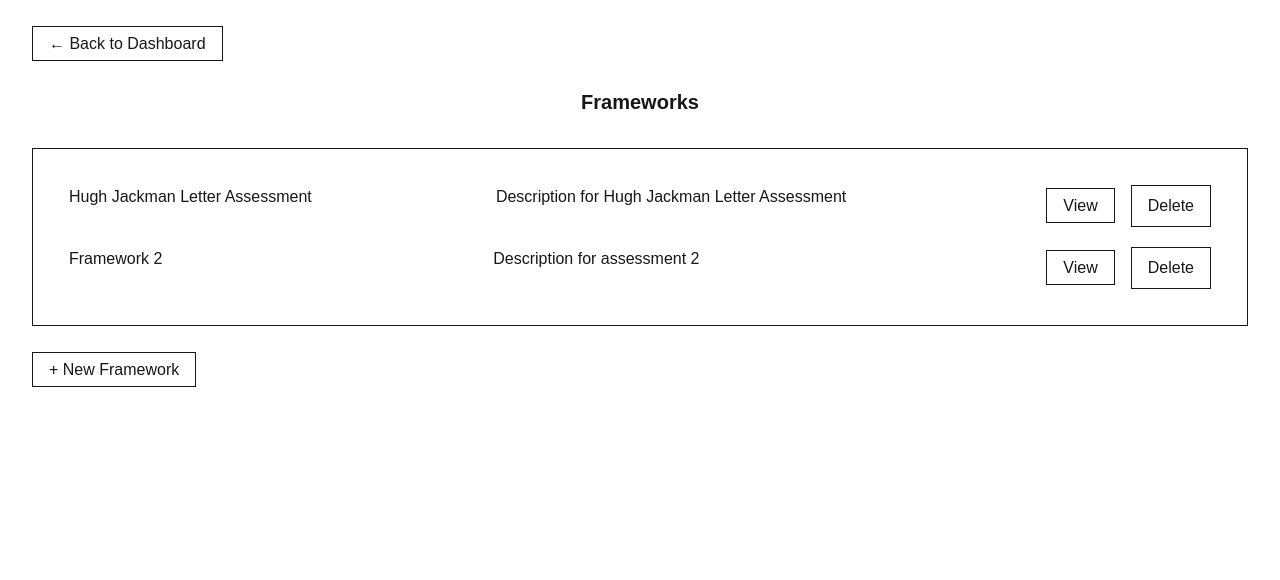
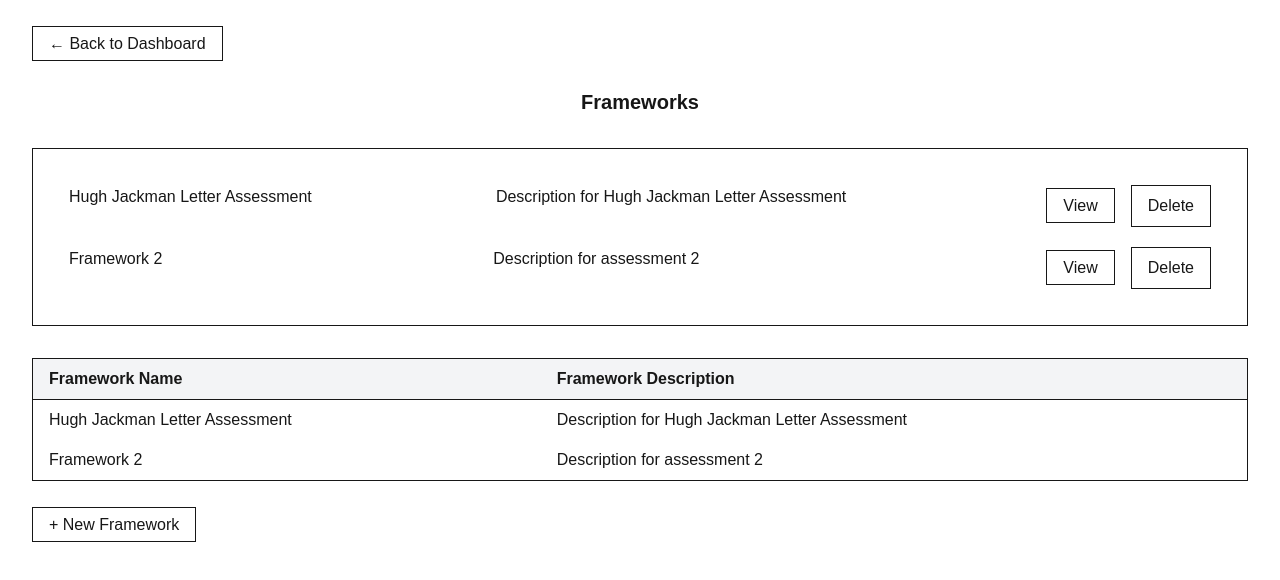
Before and after one commit to Mjahaha/Docutiser, a Next.js app: page /frameworks in a window 1280 px wide. Shown: the top 580 px of the page. Built offline with nearby package versions, Linux system fonts and the light colour scheme.

Commit message:
added DocutiserTable component and added it into frameworks

```diff
--- /dev/null
+++ b/src/app/components/DocutiserTable.tsx
@@ -0,0 +1,71 @@
+"use client";
+import { ReactNode } from "react";
+import Link from "next/link";
+
+interface Column {
+  label: string,
+  key: string
+}
+
+interface TableProps {
+  data: Record<string, any>[],
+  columns: Column[]
+}
+
+/** A reusable table component to table in data[] and show
+ *
+ * @param data, an array of objects to display as rows
+ * @param columns, an array describing the which keys in our data get columns
+ * Column { label: string, key: string }
+ * @returns a Table component populated with the data given
+ */
+export default function DocutiserTable ( { data, columns } : TableProps ) {
+
+  // Function to create header
+  const createHeader = () => (
+    <thead className="bg-gray-100 border-b">
+      <tr className="text-left">
+        {
+          columns.map( (col : Column) => (
+            <th key={col.key} className="px-4 py-2">
+              {col.label}
+            </th>
+          ))
+        }
+      </tr>
+    </thead>
+  )
+
+  // Function to create row
+  const createRow = (rowData : Record<string, ReactNode>) => (
+    <tr className="">
+      {
+        columns.map( (col : Column) => (
+          <td className="px-4 py-2 border-gray-300">
+            {
+              rowData[col.key]
+            }
+          </td>
+        ))
+      }
+    </tr>
+  )
+
+  // Function to create body, utilisation createRow function
+  const createBody = () => (
+    <tbody className="">
+      {
+        data.map( (thisData) => (
+          createRow(thisData)
+        ))
+      }
+    </tbody>
+  )
+
+  return (
+    <table className="w-full border p-4 space-y-2">
+      {createHeader()}
+      {createBody()}
+    </table>
+  )
+}
--- a/src/app/frameworks/page.tsx
+++ b/src/app/frameworks/page.tsx
@@ -1,9 +1,20 @@
 import Link from "next/link";
 import { getFrameworks } from "@/utils/frameworks";
-import { FrameworkList } from "./frameworkList";
+import { FrameworkList } from "./FrameworkList";
+import DocutiserTable from "../components/DocutiserTable";
+
+interface Column {
+  label: string,
+  key: string
+}
 
 export default async function Frameworks() {
   const frameworkData = await getFrameworks();
+  const frameworkColumnsForTable : Column[] = [
+    { label: 'Framework Name', key: 'name'},
+    { label: 'Framework Description', key: 'description'},
+  ]
+  console.log(frameworkData)
   return (
     <div className="p-8 space-y-8">
       {/* Back button */}
@@ -16,6 +27,8 @@ export default async function Frameworks() {
       <h1 className="text-center text-xl font-bold">Frameworks</h1>
 
       <FrameworkList frameworks={frameworkData} />
+      <DocutiserTable data={frameworkData} columns={frameworkColumnsForTable} />
+
 
       <Link href="/frameworks/builder" className="border px-4 py-2">
         + New Framework
```
